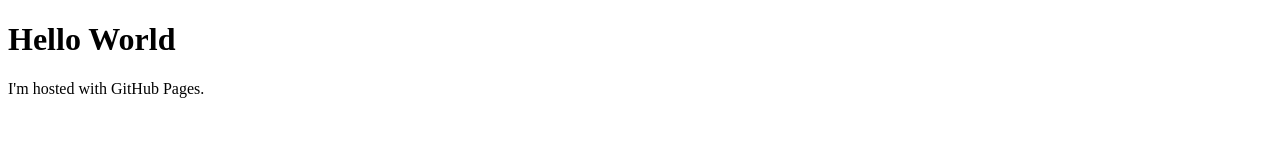
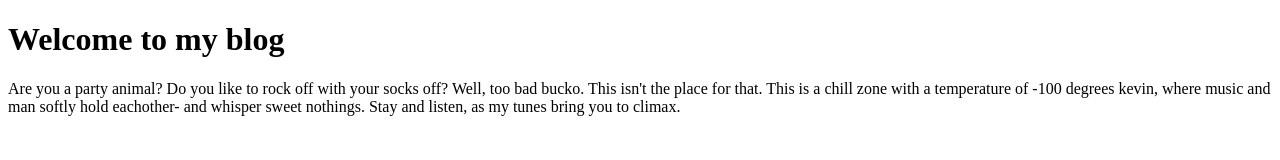
Before and after one commit to nathantyson/nathantyson.github.io, a plain HTML site: page index.html in a window 1280 px wide. Drawn offline with Linux system fonts and the light colour scheme.

Commit message:
text change, testing header

```diff
--- a/index.html
+++ b/index.html
@@ -2,7 +2,12 @@
 
 <html>
 <body>
-<h1>Hello World</h1>
-<p>I'm hosted with GitHub Pages.</p>
+<h1>Welcome to my blog</h1>
+<p>Are you a party animal? Do you like to rock off with your socks off?
+	Well, too bad bucko. This isn't the place for that.
+	This is a chill zone with a temperature of -100 degrees kevin, where music and man softly hold eachother-
+	 and whisper sweet nothings.
+
+	 Stay and listen, as my tunes bring you to climax.</p>
 </body>
 </html>
```
